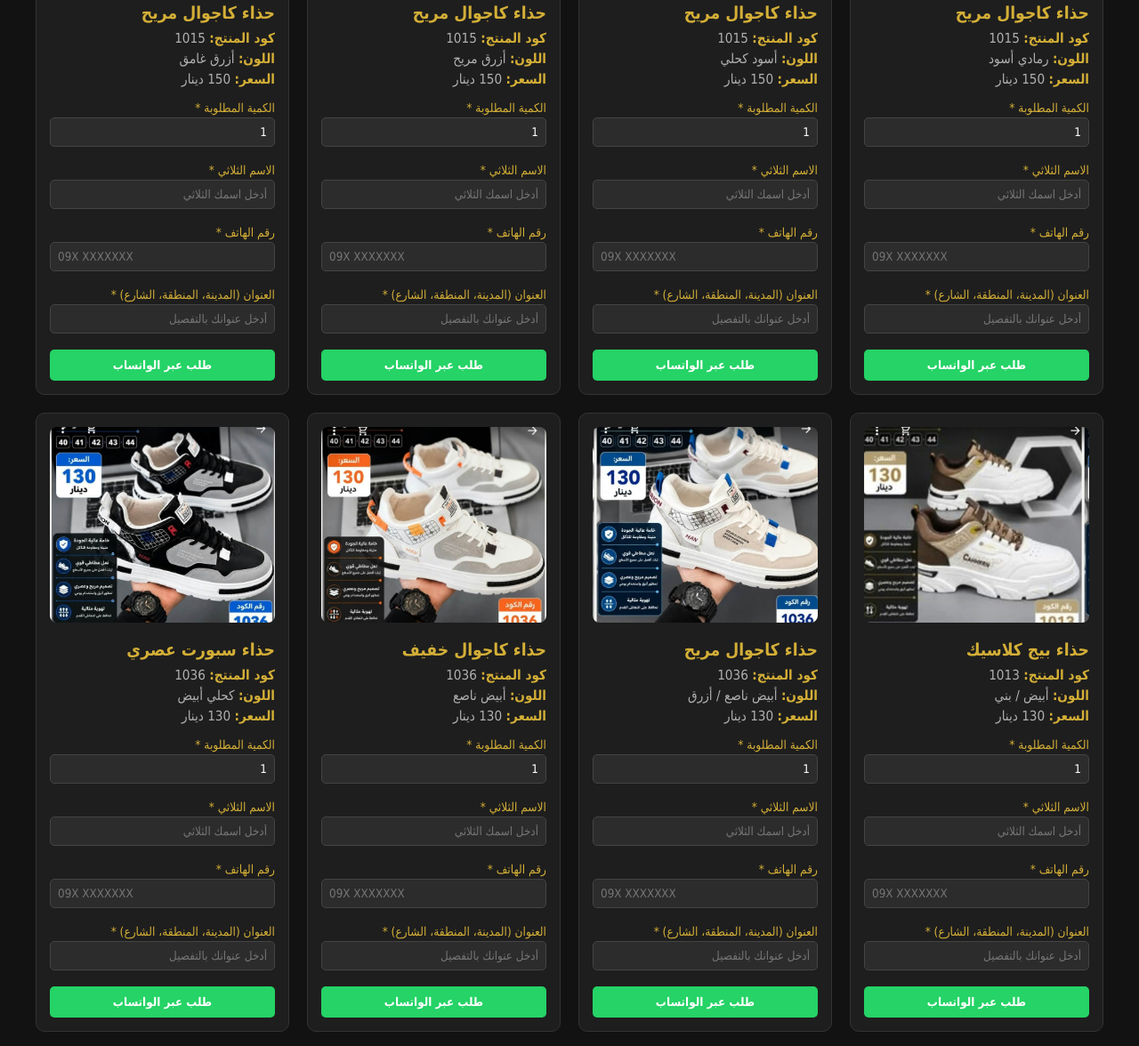
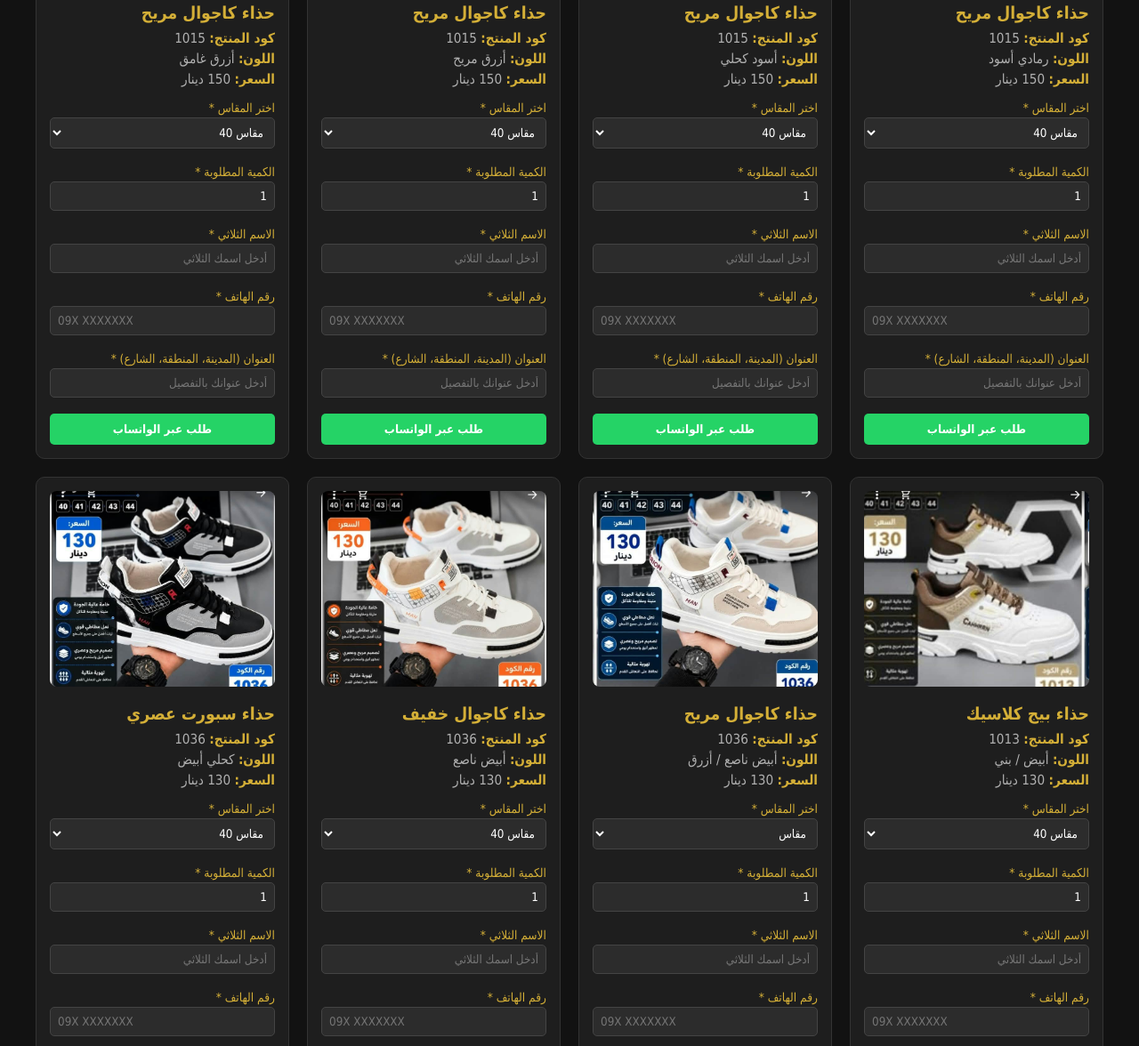
Before and after one commit to aliabohajar1616-cloud/project2, a plain HTML site: page index.html in a window 1280 px wide. Shown: the part 372-1548 px from the top of the page at 89% size. Drawn offline with Linux system fonts and the light colour scheme.

Commit message:
Update index.html

```diff
--- a/index.html
+++ b/index.html
@@ -75,7 +75,8 @@
             margin-bottom: 3px;
             color: #d4af37;
         }
-        .form-group input {
+        .form-group input,
+        .form-group select {
             width: 100%;
             padding: 8px;
             border-radius: 5px;
@@ -114,41 +115,47 @@
 
     <script>
         const products = [
-            { id: 2, name: "حذاء كاجوال مريح", code: "1015", color: "رمادي أسود", price: "150 دينار", image: "shoe2.png" },
-            { id: 3, name: "حذاء كاجوال مريح", code: "1015", color: "أسود كحلي", price: "150 دينار", image: "shoe3.jpg" },
-            { id: 4, name: "حذاء كاجوال مريح", code: "1015", color: "أزرق مريح", price: "150 دينار", image: "shoe4.jpg" },
-            { id: 5, name: "حذاء كاجوال مريح", code: "1015", color: "أزرق غامق", price: "150 دينار", image: "shoe5.jpg" },
-            { id: 6, name: "حذاء بيج كلاسيك", code: "1013", color: "أبيض / بني", price: "130 دينار", image: "shoe6.jpg" },
-            { id: 7, name: "حذاء كاجوال مريح", code: "1036", color: "أبيض ناصع / أزرق", price: "130 دينار", image: "shoe7.jpg" },
-            { id: 8, name: "حذاء كاجوال خفيف", code: "1036", color: "أبيض ناصع", price: "130 دينار", image: "shoe8.jpg" },
-            { id: 9, name: "حذاء سبورت عصري", code: "1036", color: "كحلي أبيض", price: "130 دينار", image: "shoe9.jpg" },
-            { id: 10, name: "حذاء كاجوال خفيف", code: "1030", color: "أبيض أزرق", price: "130 دينار", image: "shoe10.jpg" },
-            { id: 11, name: "حذاء رياضي عصري", code: "1034", color: "أبيض رمادي", price: "130 دينار", image: "shoe11.jpg" },
-            { id: 13, name: "حذاء كاجوال خفيف", code: "1034", color: "أبيض + أسود", price: "130 دينار", image: "shoe13.jpg" },
-            { id: 14, name: "حذاء سبورت خفيف", code: "1033", color: "أبيض رمادي", price: "130 دينار", image: "shoe14.jpg" },
-            { id: 16, name: "حذاء بوت مرتفع", code: "1020", color: "رمادي / رصاصي", price: "130 دينار", image: "shoe16.jpg" },
-            { id: 17, name: "حذاء بوت سبورت", code: "1020", color: "أسود سبورت", price: "130 دينار", image: "shoe17.jpg" },
-            { id: 18, name: "حذاء عصري مميز", code: "1030", color: "أبيض أسود", price: "130 دينار", image: "shoe18.jpg" },
-            { id: 20, name: "حذاء سبورت مرتفع", code: "1012", color: "أسود مرتفع", price: "130 دينار", image: "shoe20.jpg" },
-            { id: 21, name: "حذاء سبورت أنيق", code: "1030", color: "أبيض أزرق", price: "130 دينار", image: "shoe21.jpg" },
-            { id: 22, name: "حذاء سبورت مريح", code: "1012", color: "أسود × رمادي", price: "130 دينار", image: "shoe22.jpg" },
-            { id: 23, name: "حذاء كاجوال شبابي", code: "1036", color: "أبيض ناصع أزرق", price: "130 دينار", image: "shoe23.jpg" },
-            { id: 25, name: "حذاء كاجوال شبابي", code: "1013", color: "أبيض أسود", price: "130 دينار", image: "shoe25.jpg" },
-            { id: 26, name: "حذاء مريح وأنيق", code: "1015", color: "بني كاجوال", price: "150 دينار", image: "shoe26.jpg" },
-            { id: 27, name: "حذاء كاجوال شبابي", code: "1015", color: "رمادي خفيف أسود", price: "150 دينار", image: "shoe27.jpg" },
-            { id: 28, name: "حذاء كاجوال شبابي", code: "1036", color: "أبيض رياضي", price: "130 دينار", image: "shoe28.jpg" },
-            { id: 29, name: "حذاء كاجوال أنيق", code: "1036", color: "أبيض ناصع", price: "130 دينار", image: "shoe29.jpg" },
-            { id: 30, name: "حذاء كاجوال فاخر", code: "1011", color: "أسود كاجوال", price: "95 دينار", image: "shoe30.jpg" },
-            { id: 31, name: "حذاء سبورت عصري", code: "1036", color: "أبيض ناصع", price: "130 دينار", image: "shoe31.jpg" },
-            { id: 32, name: "حذاء سبورت عصري", code: "1036", color: "أبيض ناصع برتقالي", price: "130 دينار", image: "shoe32.jpg" },
-            { id: 33, name: "حذاء سبورت عصري", code: "1011", color: "أسود كحلي", price: "95 دينار", image: "shoe33.jpg" },
-            { id: 34, name: "حذاء سبورت عصري", code: "1011", color: "رمادي خفيف أبيض", price: "95 دينار", image: "shoe34.jpg" },
-            { id: 35, name: "حذاء سبورت عصري", code: "1011", color: "أزرق ملكي", price: "95 دينار", image: "shoe35.jpg" }
+            { id: 2, name: "حذاء كاجوال مريح", code: "1015", color: "رمادي أسود", price: "150 دينار", image: "shoe2.png", sizes: ["40","41", "42", "43", "44", "45"] },
+            { id: 3, name: "حذاء كاجوال مريح", code: "1015", color: "أسود كحلي", price: "150 دينار", image: "shoe3.jpg", sizes: ["40","41", "42", "43", "44", "45"] },
+            { id: 4, name: "حذاء كاجوال مريح", code: "1015", color: "أزرق مريح", price: "150 دينار", image: "shoe4.jpg", sizes: ['40',"41", "42", "43", "44", "45"] },
+            { id: 5, name: "حذاء كاجوال مريح", code: "1015", color: "أزرق غامق", price: "150 دينار", image: "shoe5.jpg", sizes: ['40',"41", "42", "43", "44", "45"] },
+            { id: 6, name: "حذاء بيج كلاسيك", code: "1013", color: "أبيض / بني", price: "130 دينار", image: "shoe6.jpg", sizes: ['40',"41", "42", "43", "44"] },
+            { id: 7, name: "حذاء كاجوال مريح", code: "1036", color: "أبيض ناصع / أزرق", price: "130 دينار", image: "shoe7.jpg", sizes: ["","41", "42", "43", "44"] },
+            { id: 8, name: "حذاء كاجوال خفيف", code: "1036", color: "أبيض ناصع", price: "130 دينار", image: "shoe8.jpg", sizes: ['40',"41", "42", "43", "44"] },
+            { id: 9, name: "حذاء سبورت عصري", code: "1036", color: "كحلي أبيض", price: "130 دينار", image: "shoe9.jpg", sizes: ['40',"41", "42", "43", "44"] },
+            { id: 10, name: "حذاء كاجوال خفيف", code: "1030", color: "أبيض أزرق", price: "130 دينار", image: "shoe10.jpg", sizes: ['40',"41", "42", "43", "44"] },
+            { id: 11, name: "حذاء رياضي عصري", code: "1034", color: "أبيض رمادي", price: "130 دينار", image: "shoe11.jpg", sizes: ['40',"41", "42", "43", "44"] },
+            { id: 13, name: "حذاء كاجوال خفيف", code: "1034", color: "أبيض + أسود", price: "130 دينار", image: "shoe13.jpg", sizes: ['40',"41", "42", "43", "44"] },
+            { id: 14, name: "حذاء سبورت خفيف", code: "1034", color: "أبيض رمادي", price: "130 دينار", image: "shoe14.jpg", sizes: ['40',"41", "42", "43", "44"] },
+            { id: 16, name: "حذاء بوت مرتفع", code: "1020", color: "رمادي / رصاصي", price: "130 دينار", image: "shoe16.jpg", sizes: ['40',"41", "42", "43", "44"] },
+            { id: 17, name: "حذاء بوت سبورت", code: "1020", color: "أسود سبورت", price: "130 دينار", image: "shoe17.jpg", sizes: ['40',"41", "42", "43", "44"] },
+            { id: 18, name: "حذاء عصري مميز", code: "1030", color: "أبيض أسود", price: "130 دينار", image: "shoe18.jpg", sizes: ['40',"41", "42", "43", "44"] },
+            { id: 20, name: "حذاء سبورت مرتفع", code: "1012", color: "أسود مرتفع", price: "130 دينار", image: "shoe20.jpg", sizes: ['40',"41", "42", "43", "44"] },
+            { id: 21, name: "حذاء سبورت أنيق", code: "1030", color: "أبيض أزرق", price: "130 دينار", image: "shoe21.jpg", sizes: ['40',"41", "42", "43", "44", ] },
+            { id: 22, name: "حذاء سبورت مريح", code: "1012", color: "أسود × رمادي", price: "130 دينار", image: "shoe22.jpg", sizes: ['40',"41", "42", "43", "44"] },
+            { id: 23, name: "حذاء كاجوال شبابي", code: "1036", color: "أبيض ناصع أزرق", price: "130 دينار", image: "shoe23.jpg", sizes: ['40',"41", "42", "43", "44"] },
+            { id: 25, name: "حذاء كاجوال شبابي", code: "1013", color: "أبيض أسود", price: "130 دينار", image: "shoe25.jpg", sizes: ['40',"41", "42", "43", "44"] },
+            { id: 26, name: "حذاء مريح وأنيق", code: "1015", color: "بني كاجوال", price: "150 دينار", image: "shoe26.jpg", sizes: ['40',"41", "42", "43", "44","45"] },
+            { id: 27, name: "حذاء كاجوال شبابي", code: "1015", color: "رمادي خفيف أسود", price: "150 دينار", image: "shoe27.jpg", sizes: ['40',"41", "42", "43", "44", "45"] },
+            { id: 28, name: "حذاء كاجوال شبابي", code: "1036", color: "أبيض رياضي", price: "130 دينار", image: "shoe28.jpg", sizes: ['40',"41", "42", "43", "44"] },
+            { id: 29, name: "حذاء كاجوال أنيق", code: "1036", color: "أبيض ناصع", price: "130 دينار", image: "shoe29.jpg", sizes: ['40',"41", "42", "43", "44"] },
+            { id: 30, name: "حذاء كاجوال فاخر", code: "1011", color: "أسود كاجوال", price: "95 دينار", image: "shoe30.jpg", sizes: ['40',"41", "42", "43", "44"] },
+            { id: 31, name: "حذاء سبورت عصري", code: "1036", color: "أبيض ناصع", price: "130 دينار", image: "shoe31.jpg", sizes: ['40',"41", "42", "43", "44"] },
+            { id: 32, name: "حذاء سبورت عصري", code: "1036", color: "أبيض ناصع برتقالي", price: "130 دينار", image: "shoe32.jpg", sizes: ['40',"41", "42", "43", "44"] },
+            { id: 33, name: "حذاء سبورت عصري", code: "1011", color: "أسود كحلي", price: "95 دينار", image: "shoe33.jpg", sizes: ['40',"41", "42", "43", "44"] },
+            { id: 34, name: "حذاء سبورت عصري", code: "1011", color: "رمادي خفيف أبيض", price: "95 دينار", image: "shoe34.jpg", sizes: ['40',"41", "42", "43", "44"] },
+            { id: 35, name: "حذاء سبورت عصري", code: "1011", color: "أزرق ملكي", price: "95 دينار", image: "shoe35.jpg", sizes: ['40',"41", "42", "43", "44"] }
         ];
 
         const container = document.getElementById('products-container');
 
         products.forEach(product => {
+            let sizeOptions = '';
+            product.sizes.forEach(size => {
+                const isSelected = (size === "40") ? ' selected' : '';
+                sizeOptions += '<option value="' + size + '"' + isSelected + '>مقاس ' + size + '</option>';
+            });
+
             const card = document.createElement('div');
             card.className = 'card';
             card.innerHTML =
@@ -160,6 +167,12 @@
                     '<p><strong>السعر:</strong> ' + product.price + '</p>' +
                 '</div>' +
                 '<div>' +
+                    '<div class="form-group">' +
+                        '<label>اختر المقاس *</label>' +
+                        '<select id="size-' + product.id + '">' +
+                            sizeOptions +
+                        '</select>' +
+                    '</div>' +
                     '<div class="form-group">' +
                         '<label>الكمية المطلوبة *</label>' +
                         '<input type="number" id="qty-' + product.id + '" value="1" min="1" required>' +
@@ -183,6 +196,7 @@
 
         function sendOrder(id) {
             const product = products.find(p => p.id === id);
+            const size = document.getElementById("size-" + id).value;
             const qty = document.getElementById("qty-" + id).value.trim();
             const name = document.getElementById("name-" + id).value.trim();
             const phone = document.getElementById("phone-" + id).value.trim();
@@ -193,7 +207,6 @@
                 return;
             }
 
-            // رابط الصورة الصحيح الذي يظهر مباشرة بدون خطأ 404
             const imageUrl = window.location.href.substring(0, window.location.href.lastIndexOf('/') + 1) + product.image;
 
             const message = "طلب حذاء جديد - متجر خطوة إلى الأمام\n\n" +
@@ -201,6 +214,7 @@
                 "اسم المنتج: " + product.name + "\n" +
                 "كود المنتج: " + product.code + "\n" +
                 "اللون: " + product.color + "\n" +
+                "المقاس: " + size + "\n" +
                 "السعر: " + product.price + "\n" +
                 "الكمية المطلوبة: " + qty + "\n" +
                 "الاسم الثلاثي: " + name + "\n" +
@@ -214,4 +228,3 @@
     </script>
 </body>
 </html>
-إنشاء
```
